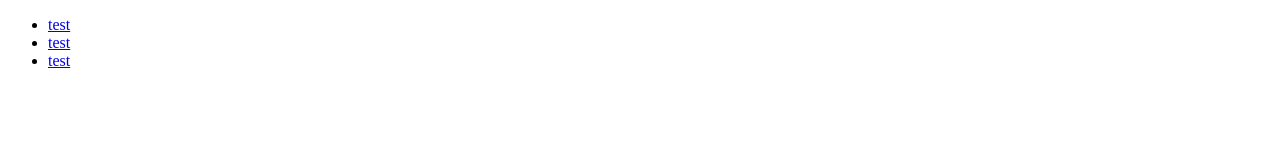
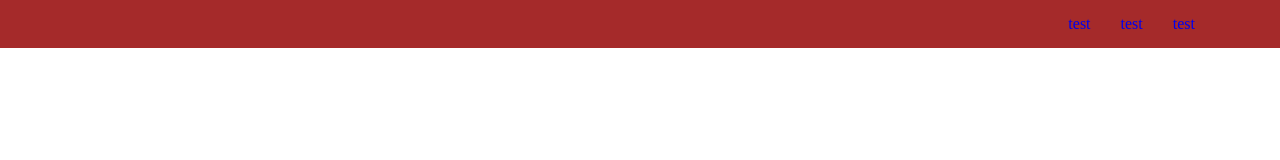
Before and after one commit to Astanov/git-urok, a plain HTML site: page index.html in a window 1280 px wide. Drawn offline with Linux system fonts and the light colour scheme.

Commit message:
added style

```diff
--- /dev/null
+++ b/css/style.css
@@ -0,0 +1,35 @@
+*{
+    margin: 0;
+    padding: 0;
+    box-sizing: border-box;
+}
+a{
+    text-decoration: none;
+}
+ul, ol{
+    list-style: none;
+}
+.container{
+    max-width: 1140px;
+    margin: 0 auto;
+    padding: 0 15px;
+    width: 100%;
+}
+.header{
+    padding: 15px 0;
+    background-color: brown;
+}
+.nav{
+    display: flex;
+    align-items: center;
+    justify-content: space-between;
+}
+.nav__logo{
+    font-size: 30px;
+    color: black;
+    font-weight: 700;
+}
+.nav__list{
+    display: flex;
+    gap: 30px;
+}
--- a/index.html
+++ b/index.html
@@ -5,6 +5,7 @@
     <meta http-equiv="X-UA-Compatible" content="IE=edge">
     <meta name="viewport" content="width=device-width, initial-scale=1.0">
     <title>Git</title>
+    <link rel="stylesheet" href="css/style.css">
 </head>
 <body>
 
```
